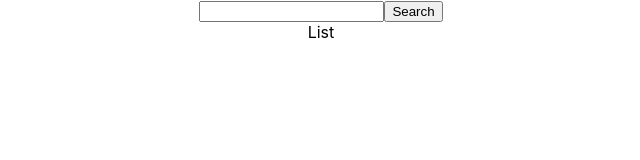
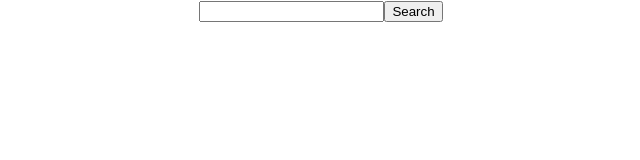
Before and after one commit to eduardoassis/react-sample, a React (Create React App) app: page / in a window 1280 px wide. Shown: the top 160 px of the page, without its empty margins (319-959 px from the left). Built offline with nearby package versions, Linux system fonts and the light colour scheme.

Commit message:
Passing productList to List component and displaying on screen within List component

```diff
--- a/src/components/list/index.js
+++ b/src/components/list/index.js
@@ -1,7 +1,15 @@
 import React from 'react';
 
-const List = () => (
-	<div>List</div>
+const List = ({productList}) => (
+	<ul className="list-prod">
+		{productList.map((product, index) => (
+			<li key={index}>
+				<img src={product.image} alt="" title=""/>
+				<h2 className="title">{product.title}</h2>
+				<span className="value">{product.price}</span>
+			</li>
+		))}
+	</ul>
 )
 
 export default List
--- a/src/container/appContainer.js
+++ b/src/container/appContainer.js
@@ -2,10 +2,10 @@ import React from 'react';
 import Form from '../components/form/'
 import List from '../components/list/'
 
-const AppContainer = ({handleSubmit})=> (
+const AppContainer = ({handleSubmit, productList})=> (
 	<div>
 		<Form handleSubmit={handleSubmit} />
-		<List />
+		<List productList={productList} />
 	</div>
 )
 
```
